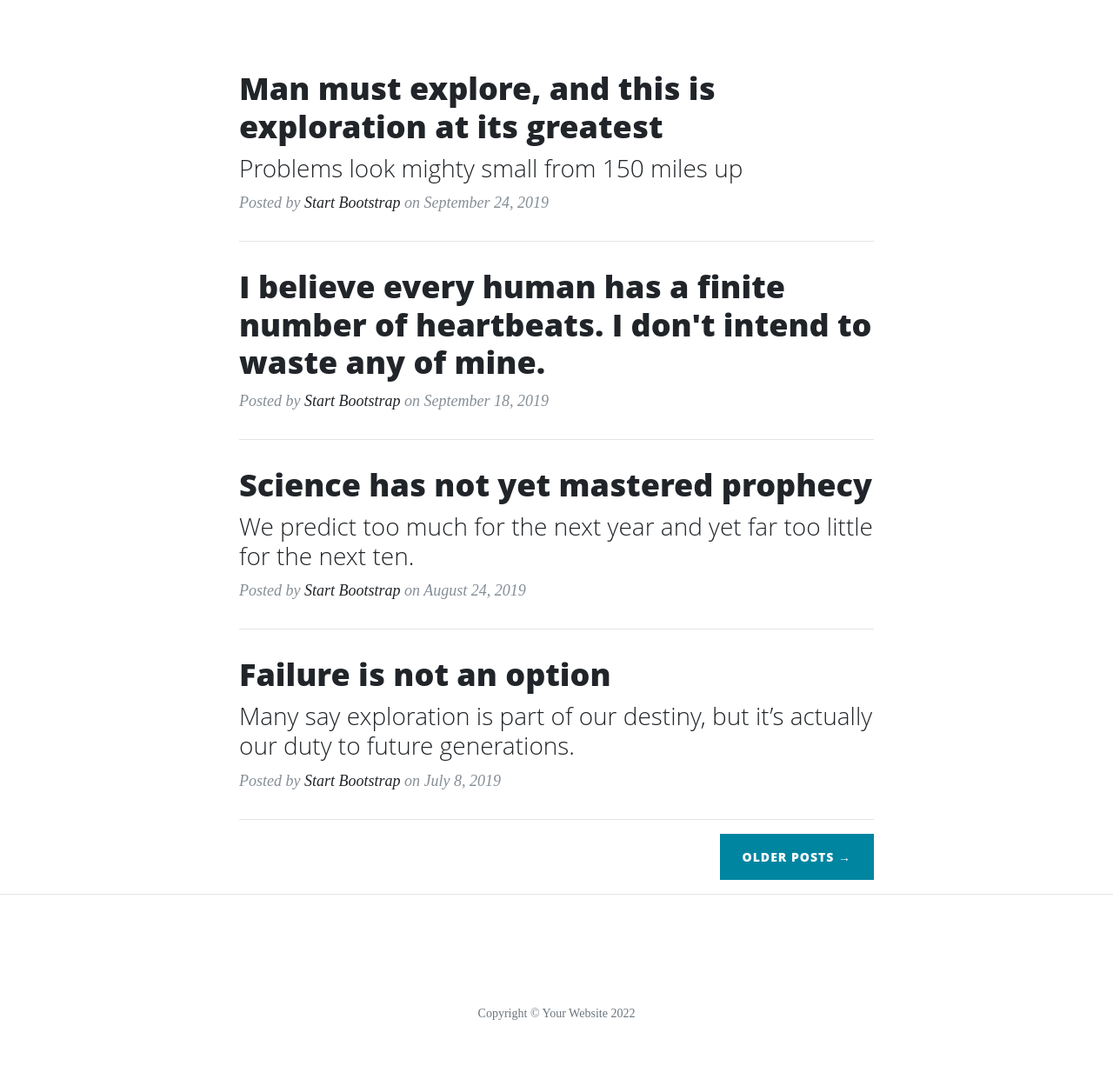
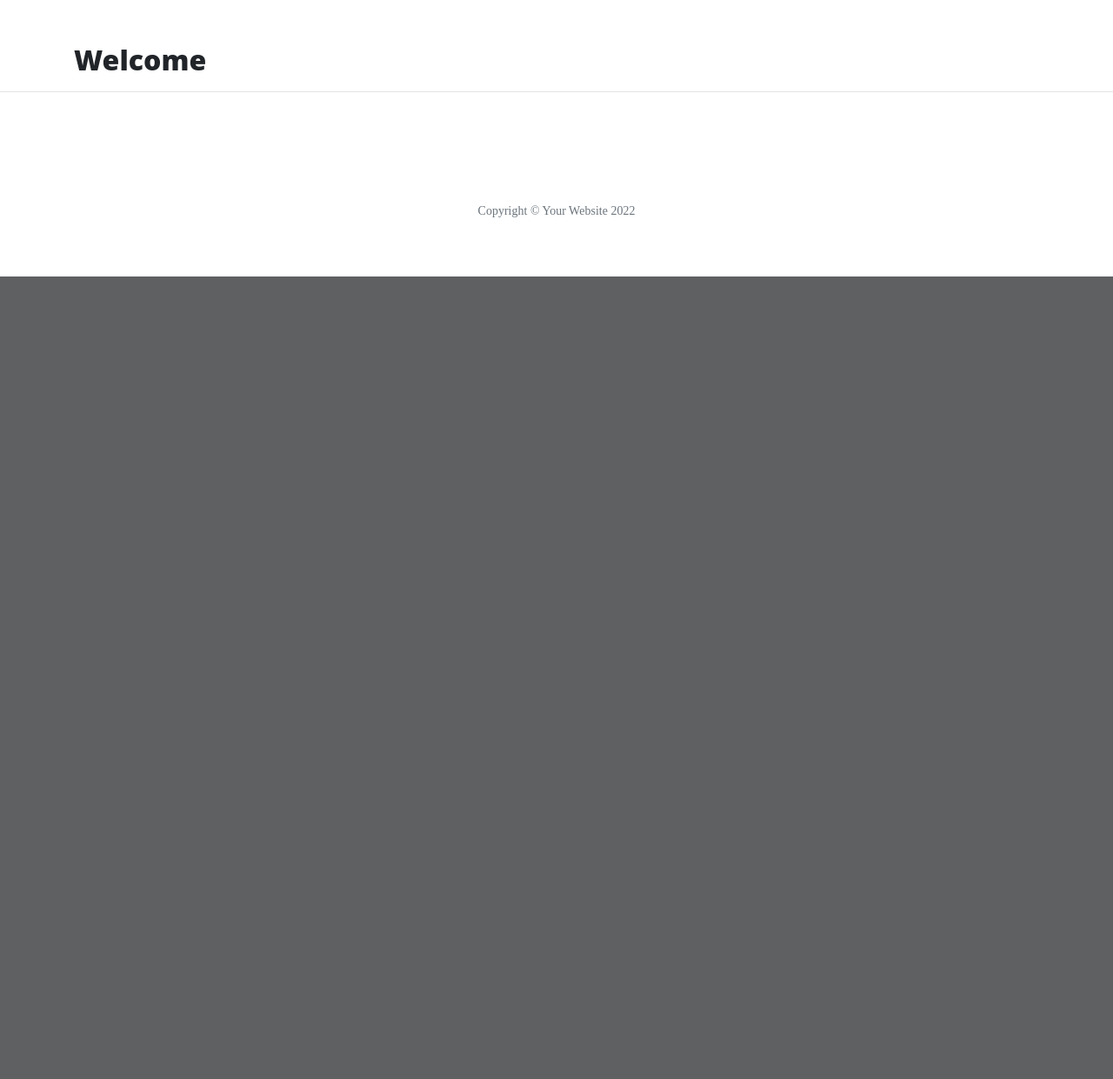
Before and after one commit to Seaniboy2009/Thorin-flask, a Flask app: page / in a window 1280 px wide. Shown: the part 628-1869 px from the top of the page at 87% size. After the commit the page ends 946 px from the top, so only its background shows below. Run offline with Flask 2, Linux system fonts and the light colour scheme; some libraries are stand-ins or nearby versions.

Commit message:
changed index.html

```diff
--- a/templates/index.html
+++ b/templates/index.html
@@ -1,64 +1,4 @@
 {% extends "base.html" %}
 {% block content %}
-<div class="row">
-    <div class="col-lg-8 col-md-10 mx-auto">
-      <div class="post-preview">
-        <a href="post.html">
-          <h2 class="post-title">
-            Man must explore, and this is exploration at its greatest
-          </h2>
-          <h3 class="post-subtitle">
-            Problems look mighty small from 150 miles up
-          </h3>
-        </a>
-        <p class="post-meta">Posted by
-          <a href="#">Start Bootstrap</a>
-          on September 24, 2019</p>
-      </div>
-      <hr>
-      <div class="post-preview">
-        <a href="post.html">
-          <h2 class="post-title">
-            I believe every human has a finite number of heartbeats. I don't intend to waste any of mine.
-          </h2>
-        </a>
-        <p class="post-meta">Posted by
-          <a href="#">Start Bootstrap</a>
-          on September 18, 2019</p>
-      </div>
-      <hr>
-      <div class="post-preview">
-        <a href="post.html">
-          <h2 class="post-title">
-            Science has not yet mastered prophecy
-          </h2>
-          <h3 class="post-subtitle">
-            We predict too much for the next year and yet far too little for the next ten.
-          </h3>
-        </a>
-        <p class="post-meta">Posted by
-          <a href="#">Start Bootstrap</a>
-          on August 24, 2019</p>
-      </div>
-      <hr>
-      <div class="post-preview">
-        <a href="post.html">
-          <h2 class="post-title">
-            Failure is not an option
-          </h2>
-          <h3 class="post-subtitle">
-            Many say exploration is part of our destiny, but it’s actually our duty to future generations.
-          </h3>
-        </a>
-        <p class="post-meta">Posted by
-          <a href="#">Start Bootstrap</a>
-          on July 8, 2019</p>
-      </div>
-      <hr>
-      <!-- Pager -->
-      <div class="clearfix">
-        <a class="btn btn-primary float-right" href="#">Older Posts &rarr;</a>
-      </div>
-    </div>
-  </div>
+  <h2>Welcome</h2>
 {% endblock %}
```
